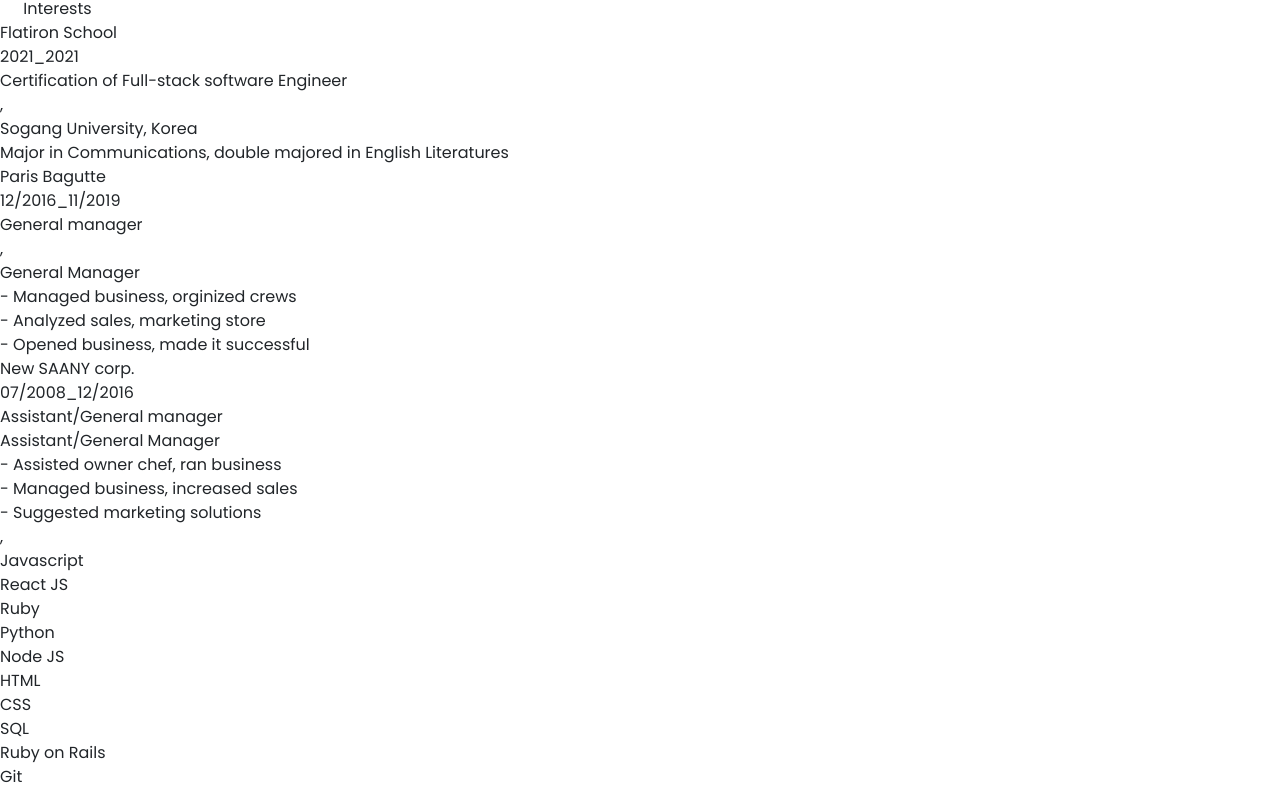
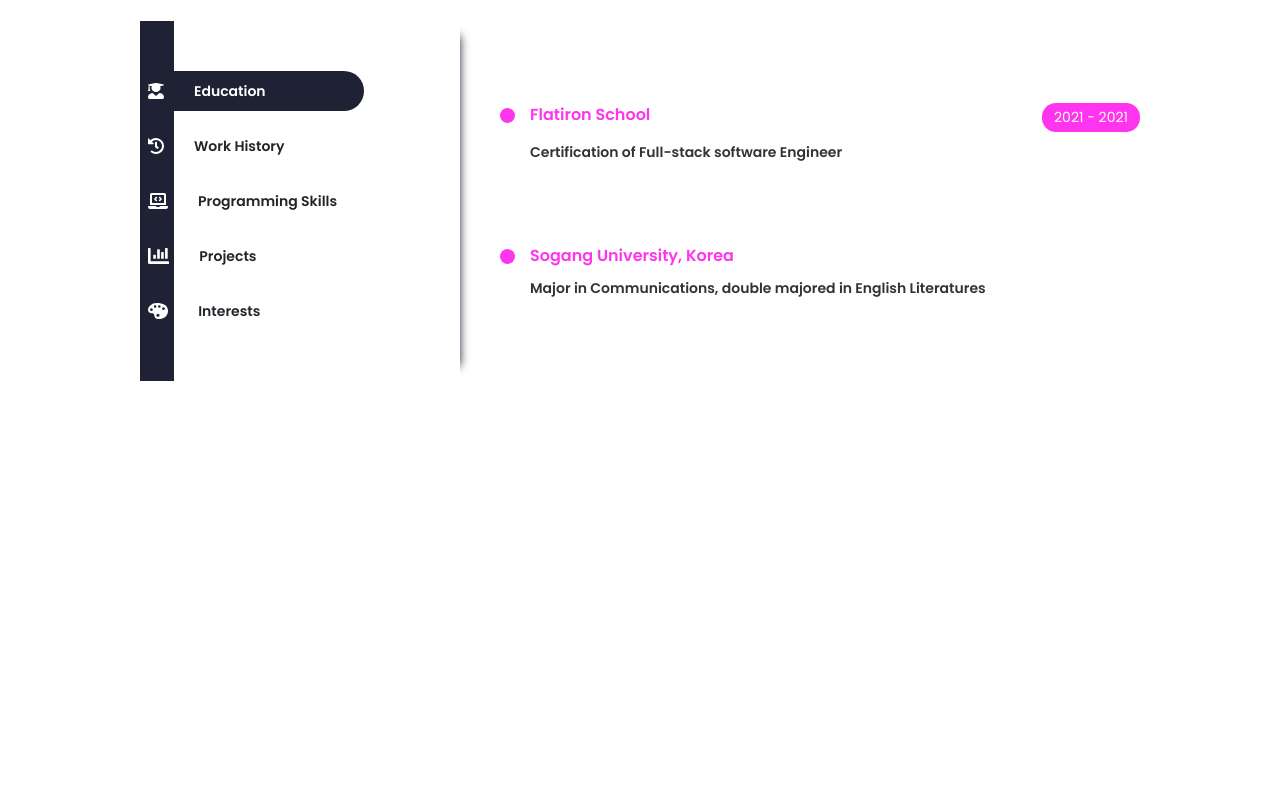
Before and after one commit to ellijs/Jessica-Lee, a React (Create React App) app in the folder jessica-lee/: page / in a window 1280 px wide. Shown: the part 1615-2417 px from the top of the page. After the commit the page ends 2116 px from the top, so only its background shows below. Built offline with nearby package versions, Linux system fonts and the light colour scheme; a web font is replaced by a local one.

Commit message:
Resume CSS

```diff
--- a/jessica-lee/src/PortfolioContainer/Resume/Resume.css
+++ b/jessica-lee/src/PortfolioContainer/Resume/Resume.css
@@ -0,0 +1,242 @@
+.resume-container {
+    display: flex;
+    align-items: center;
+    flex-direction: column;
+    justify-content: center;
+    min-height: fit-content;
+    margin: 120px 0;
+  }
+
+  .resume-card {
+    display: flex;
+    height: 360px;
+    width: 1000px;
+    /* margin: 80px 0; */
+  }
+
+  .resume-bullets {
+    box-shadow: 15px 0 9px -15px #1f2235;
+    height: 100%;
+    width: 320px;
+  }
+
+  .resume-bullet-details {
+    flex-grow: 1;
+    width: 600px;
+    overflow: hidden;
+    padding: 0 0 0 70px;
+  }
+
+  .experience-description {
+    margin: 10px 0 0 0;
+    text-align: justify;
+    max-width: 100%;
+  }
+
+  /* .resume-description-text {
+    font-size: 12px;
+  }
+  */
+
+  .resume-details-carousal {
+    transition: transform 1s ease-out;
+  }
+
+  .bullet-container {
+    display: flex;
+    align-items: center;
+    height: 100%;
+    width: 100%;
+    position: relative;
+  }
+
+  .bullets {
+    width: 70%;
+    position: relative;
+    z-index: 2;
+  }
+
+  .bullet {
+    display: flex;
+    align-items: center;
+    cursor: pointer;
+    background-color: #1f2235;
+    height: 40px;
+    margin: 15px 0;
+    padding: 0 8px;
+    border-radius: 20px;
+    width: 30px;
+    transition: width 0.6s ease;
+  }
+
+  .bullet-label {
+    font-size: 14px;
+    white-space: nowrap;
+    font-family: "Poppins SemiBold";
+  }
+
+  .bullet-logo {
+    height: 16px;
+    margin: 0 30px 0 0;
+  }
+
+  .bullet-icons {
+    width: 34px;
+    height: 100%;
+    z-index: 1;
+    background-color: #1f2235;
+    position: absolute;
+  }
+
+  .selected-bullet {
+    color: var(--white);
+    width: 100%;
+  }
+
+  .resume-screen-container {
+    display: flex;
+    flex-direction: column;
+    justify-content: space-evenly;
+    height: 360px;
+    width: 100%;
+  }
+
+  .resume-heading {
+    display: flex;
+    flex-direction: column;
+  }
+
+  .resume-main-heading {
+    position: relative;
+    display: flex;
+    justify-content: space-between;
+  }
+
+  .resume-main-heading span {
+    color: var(--pink);
+    font-size: 16px;
+    font-family: "Poppins SemiBold";
+  }
+
+  .experience-description {
+    max-width: 100%;
+  }
+
+  .heading-bullet {
+    position: absolute;
+    left: -30px;
+    height: 15px;
+    width: 15px;
+    top: 5px;
+    border-radius: 50%;
+    background-color: var(--pink);
+  }
+
+  .resume-sub-heading {
+    font-size: 14px;
+    font-family: "Poppins SemiBold";
+    color: var(--black);
+    margin: 10px 0 0 0;
+  }
+
+  .resume-heading-description {
+    font-size: 12px;
+    text-align: justify;
+  }
+
+  .heading-date {
+    background-color: var(--pink);
+    padding: 4px 12px;
+    font-size: 14px;
+    border-radius: 14px;
+    color: var(--white);
+  }
+
+  .skill-parent {
+    display: flex;
+    flex-direction: column;
+    position: relative;
+    width: 50%;
+  }
+
+  .programming-skills-container {
+    display: flex;
+    flex-direction: row;
+    align-items: center;
+    justify-content: space-between;
+    flex-wrap: wrap;
+  }
+
+  .skill-percentage {
+    position: relative;
+    height: 15px;
+    width: 70%;
+    background-color: var(--pink)
+  }
+
+  .skill-percentage .active-percentage-bar {
+    height: 15px;
+    transition: 0.8s ease;
+    position: absolute;
+    background-color: #1f2235;
+  }
+
+  .skill-parent span {
+    font-family: "Poppins Bold";
+    font-size: 16px;
+    color: var(--pink)
+  }
+
+  .space {
+    margin-top: 30px;
+  }
+
+  /* IPAD PRO RESPONSIVENESS */
+
+  @media only screen and (max-width: 1110px) {
+    .resume-card {
+      width: 880px;
+    }
+
+    .resume-bullet-details {
+      padding: 0 0 0 70px;
+    }
+  }
+
+  /* IPAD RESPONSIVENESS */
+
+  @media only screen and (max-width: 1023px) {
+    .resume-content {
+      display: flex;
+      flex-direction: column;
+      align-items: center;
+    }
+
+    .bullets {
+      width: 90%;
+    }
+
+    .resume-card {
+      height: fit-content;
+      display: flex;
+      flex-direction: column;
+      margin: 30px 0;
+      align-items: center;
+      width: 90%;
+    }
+
+    .resume-bullet-details {
+      height: 360px;
+      padding: 0;
+      width: fit-content;
+    }
+
+    .resume-bullets {
+      margin: 30px 0;
+      width: 100%;
+    }
+
+    .selected-bullet {
+      width: 100%;
+    }
+  }
--- a/jessica-lee/src/PortfolioContainer/Resume/Resume.js
+++ b/jessica-lee/src/PortfolioContainer/Resume/Resume.js
@@ -22,11 +22,11 @@
     return(
       <div className='resume-heading'>
         <div className='resume-main-heading'>
-        <div className='heading-bullet'>
+          <div className='heading-bullet'></div>
           <span>{props.heading ? props.heading : ""}</span>
             {props.fromDate && props.toDate ? (
               <div className='heading-date'>
-              {props.fromDate + "_" + props.toDate}
+                {props.fromDate + " - " + props.toDate}
               </div>
             ) : (
               <div></div>
@@ -37,7 +37,6 @@
           </div>
           <div className='resume-heading-description'>
             <span>{props.description ? props.description : ""}</span>
-        </div>
           </div>
         </div>
     )
@@ -88,13 +87,13 @@
         "Making webapp using React, increasing visuality using CSS and Semantic-ui, creating data using db.json and integrating front-end and the database.",
       subHeading: "Food shopping and delivery app for hungry coders",
     },
-    {
-      title: "Blog-app",
-      duration: { fromDate: "2021", toDate: "2021" },
-      description:
-        "Creating blog web-app by using React (front-end) and Ruby on rails (back-end), also User authentication that allows to manage user's CRUD.",
-      subHeading: "Writing your own blog and watching others! ",
-    },
+    // {
+    //   title: "Blog-app",
+    //   duration: { fromDate: "2021", toDate: "2021" },
+    //   description:
+    //     "Creating blog web-app by using React (front-end) and Ruby on rails (back-end), also User authentication that allows to manage user's CRUD.",
+    //   subHeading: "Writing your own blog and watching others! ",
+    // },
   ];
 
   const resumeDetails = [
@@ -105,7 +104,6 @@
         fromDate={"2021"}
         toDate={"2021"}
       />
-      ,
       <ResumeHeading
         heading={"Sogang University, Korea"}
         subHeading={
@@ -116,17 +114,23 @@
       />
     </div>,
 
-    // Work Experience
+
     <div className='resume-screen-container' key='work-experience'>
+      <div className='experience-container'>
+
           <ResumeHeading
             heading={"Paris Bagutte"}
             subHeading={"General manager"}
-        fromDate={"12/2016"}
-        toDate={"11/2019"}
-      />,
+            fromDate={"12/16"}
+            toDate={"11/19"}
+          />
+
           <div className='experience-description'>
-        <span className='resume-description-text'>General Manager</span>
+            {/* <span className='resume-description-text'>
+              General Manager
+            </span> */}
           </div>
+
           <div className='experience-description'>
             <span className='resume-description-text'>
               - Managed business, orginized crews
@@ -140,17 +144,22 @@
               - Opened business, made it successful
             </span>
           </div>
+
+          <div className='space'></div>
+
           <ResumeHeading
             heading={"New SAANY corp."}
             subHeading={"Assistant/General manager"}
-        fromDate={"07/2008"}
-        toDate={"12/2016"}
+            fromDate={"07/08"}
+            toDate={"12/16"}
           />
+
           <div className='experience-description'>
-        <span className='resume-description-text'>
+            {/* <span className='resume-description-text'>
               Assistant/General Manager
-        </span>
+            </span> */}
           </div>
+
           <div className='experience-description'>
             <span className='resume-description-text'>
               - Assisted owner chef, ran business
@@ -163,13 +172,16 @@
             <span className='resume-description-text'>
               - Suggested marketing solutions
             </span>
+            <br/>
+          </div>
+
+        </div>
       </div>
       ,
 
-      {/* programming skills */}
+
       <div
-        className='resume-screen-container programming-skills-container'
-        key='programming skills'
+        className='resume-screen-container programming-skills-container' key='programming skills'
       >
         {programmingSkillDetails.map((skill, index) => (
           <div className='skill-parent' key={index}>
@@ -186,8 +198,8 @@
       </div>
       ,
 
-      {/* projects */}
-      <div className='resume=screen-container' key='projects'>
+
+      <div className='resume-screen-container' key='projects'>
         {projectDetails.map((projectDetails, index) => (
           <ResumeHeading
             key={index}
@@ -201,22 +213,21 @@
       </div>
       ,
 
-      {/* Interests */}
-      <div className='resume=screen-container' key='interests'>
+
+      <div className='resume-screen-container' key='interests'>
         <ResumeHeading
           heading='Pilates'
-          description='Learn body balancing, stretching and perserverance'
+          description='Learn body balancing, patience and perserverance.'
         />
         <ResumeHeading
           heading='Traveling'
-          description='Adventurous, Looking forward to meeting new people, cultures and delicious foods'
+          description='Adventurous, Looking forward to meeting new people, cultures and delicious foods.'
         />
         <ResumeHeading
           heading='Hiking'
-          description='Feeling accomplished refreshed, great for leg workout, breathing in fresh air and positive energy '
+          description='Feeling accomplished at the peak, getting rid of stress, feeling refreshed while sweating.'
         />
       </div>
-    </div>,
   ];
 
   const handleCarousal = (index) => {
```
Lines whose indentation alone changed are shown as unchanged.
